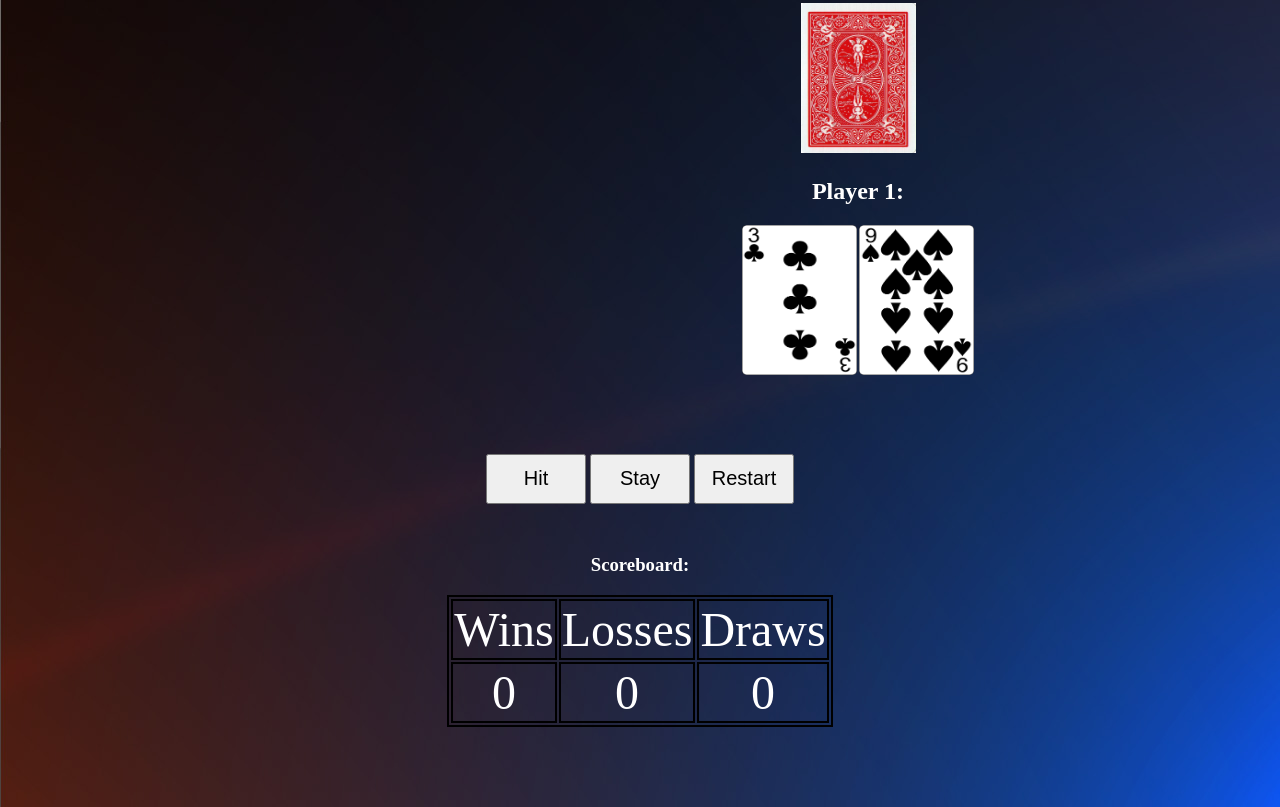
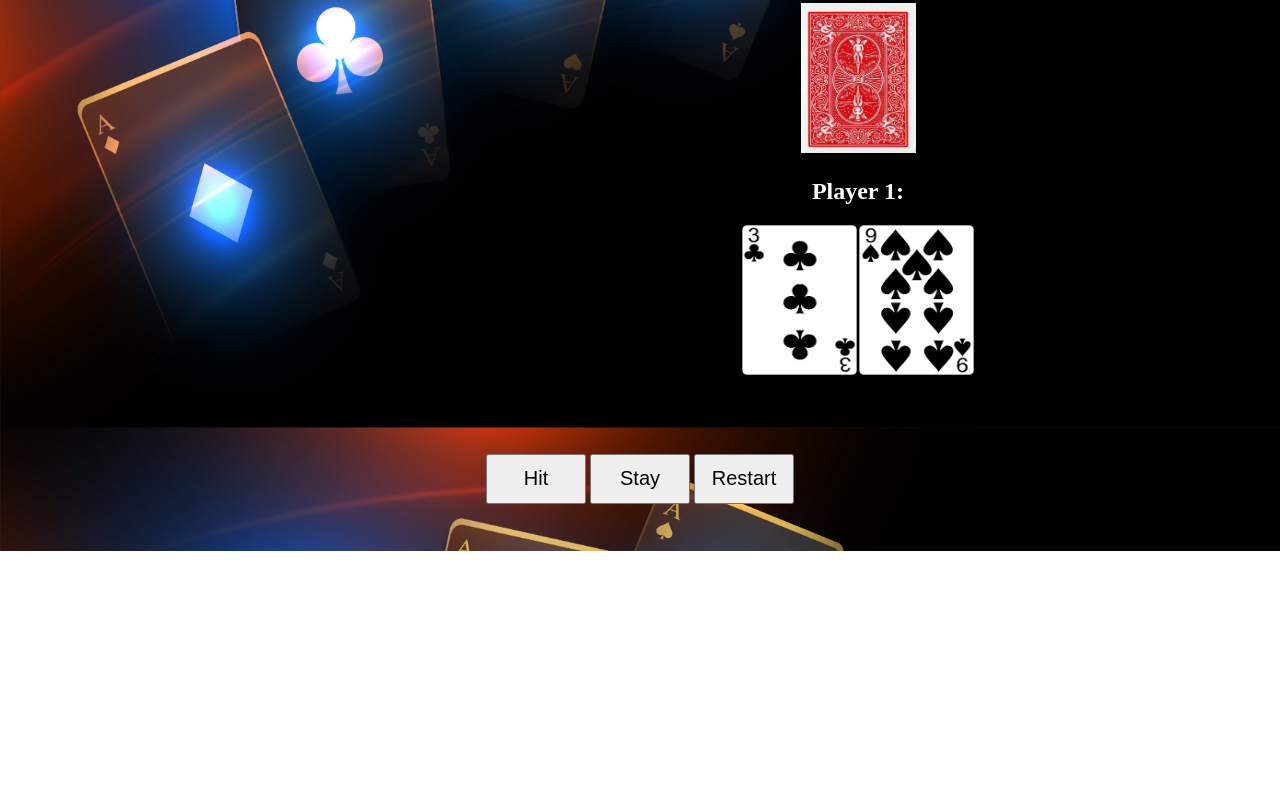
Before and after one commit to MFoster17/21-Blackack-Milestone-Project-1, a plain HTML site: page index.html in a window 1280 px wide. Shown: the part 304-1111 px from the top of the page. After the commit the page ends 855 px from the top, so only its background shows below. Drawn offline with Linux system fonts and the light colour scheme; a web font is replaced by a local one.

Commit message:
fixed css for background img

```diff
--- a/index.html
+++ b/index.html
@@ -38,8 +38,8 @@
 </div>
 <!-- P tag for the results of the game to show -->
 	<p id="results"></p>
-
-	<div class="row3">
+<!-- doesn't keep track js doesn't work properly -->
+	<!-- <div class="scoreboard">
 		<h3>Scoreboard: </h3>
 		<table>
 			<tr>
@@ -53,7 +53,7 @@
 				<td><span id="draws">0</span></td>
 			</tr>
 		</table>
-	</div>
+	</div> -->
 
 
 </body>
--- a/style.css
+++ b/style.css
@@ -40,6 +40,7 @@ body:not(#Jack, #Black) {
   color: white;
   text-align: center;
   background-image: url("./SL_120319_25700_14.jpg");
+  background-size: 100%;
 }
 
 
```
Also changed, not shown: 1 other file.
